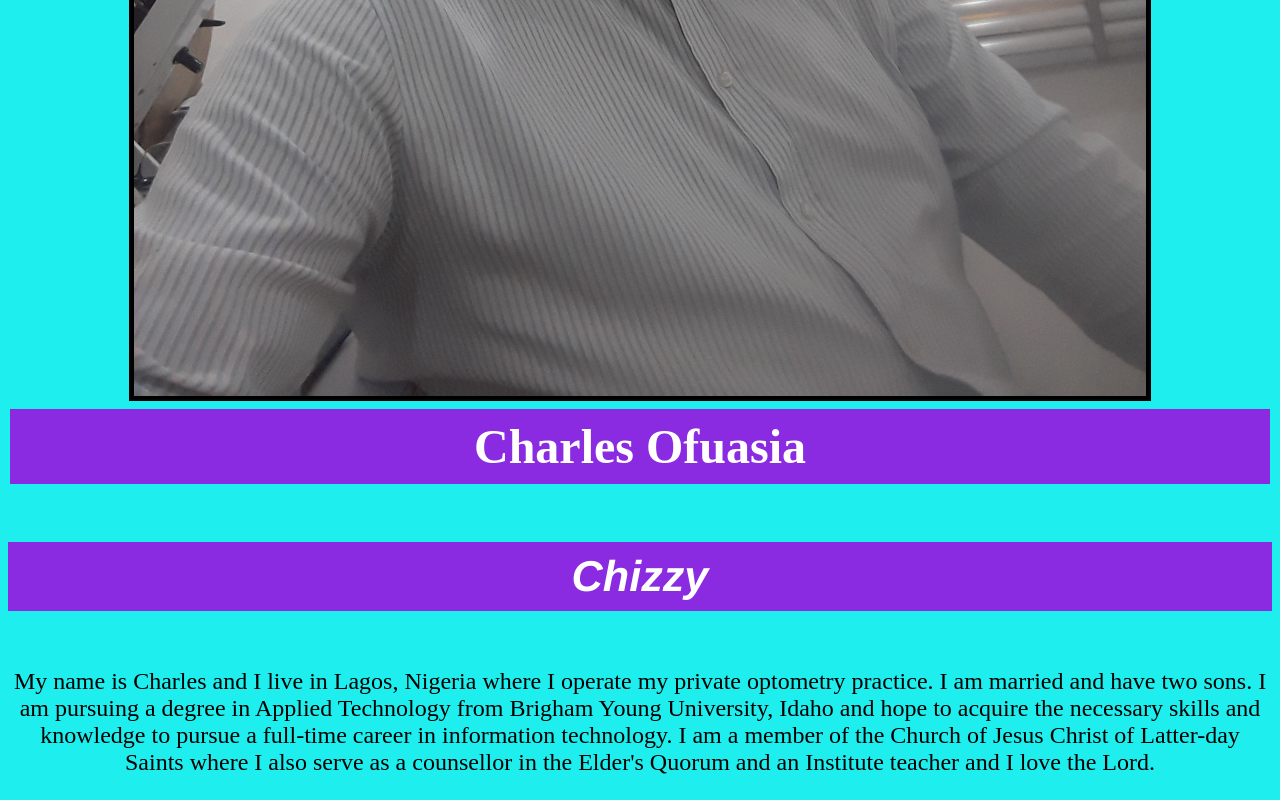
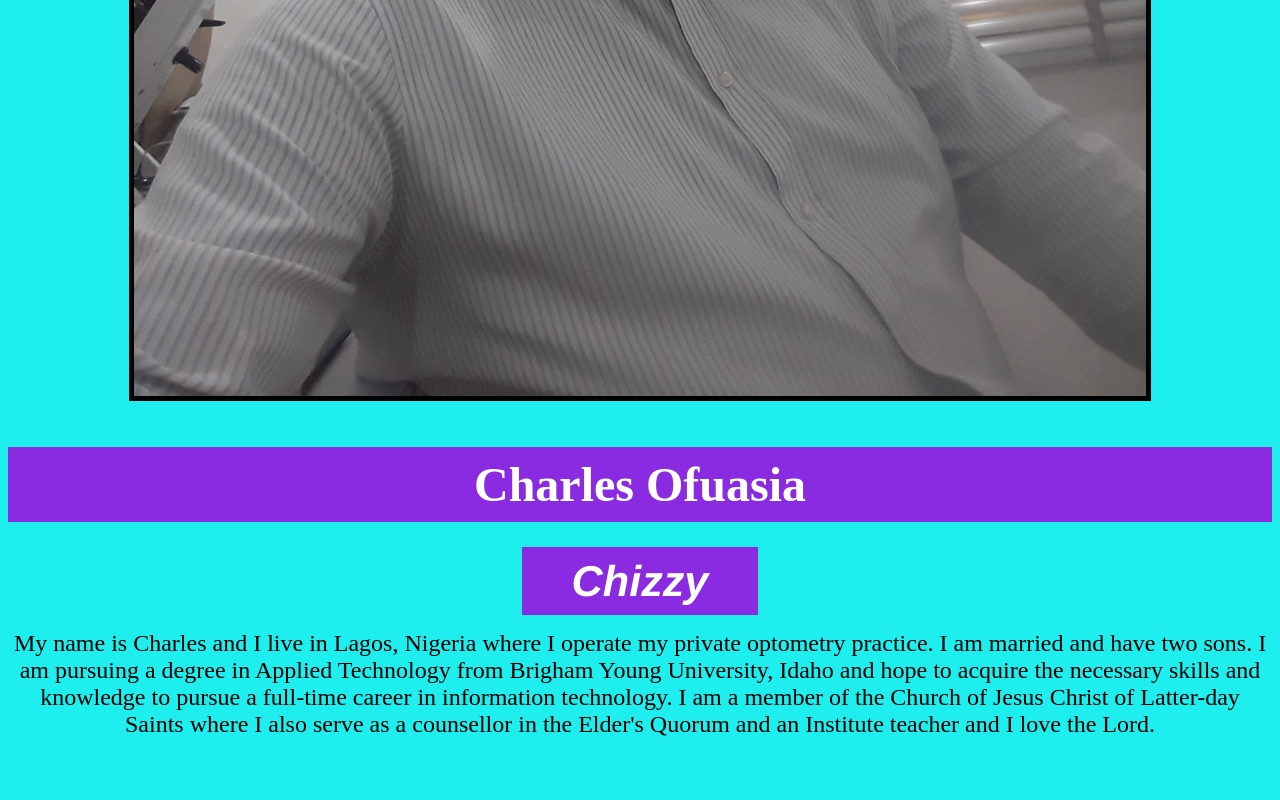
Before and after one commit to charlesofuasia/wdd130_1, a plain HTML site: page aboutme/index.html in a window 1280 px wide. Shown: the part 1109-1909 px from the top of the page. After the commit the page ends 1871 px from the top, so only its background shows below. Drawn offline with Linux system fonts and the light colour scheme.

Commit message:
Added CSS

```diff
--- a/aboutme/styles/styles.css
+++ b/aboutme/styles/styles.css
@@ -20,16 +20,18 @@ h2 {
     background-color: blueviolet;
     padding: 10px 20px;
     color: white;
-    margin: 2px;
+    margin-bottom: 35px;
 }
 h4 {
+    display: inline;
     font-family:  'Franklin Gothic Medium', 'Arial Narrow', Arial, sans-serif;
     padding: 10px 5px;
     font-size: 1.8em;
     font-style: italic;
     background-color: blueviolet;
-    padding: 10px 10px;
+    padding: 10px 50px;
     color: white;
+    margin-top: 35px;
 }
 
 #hero-img {
```
